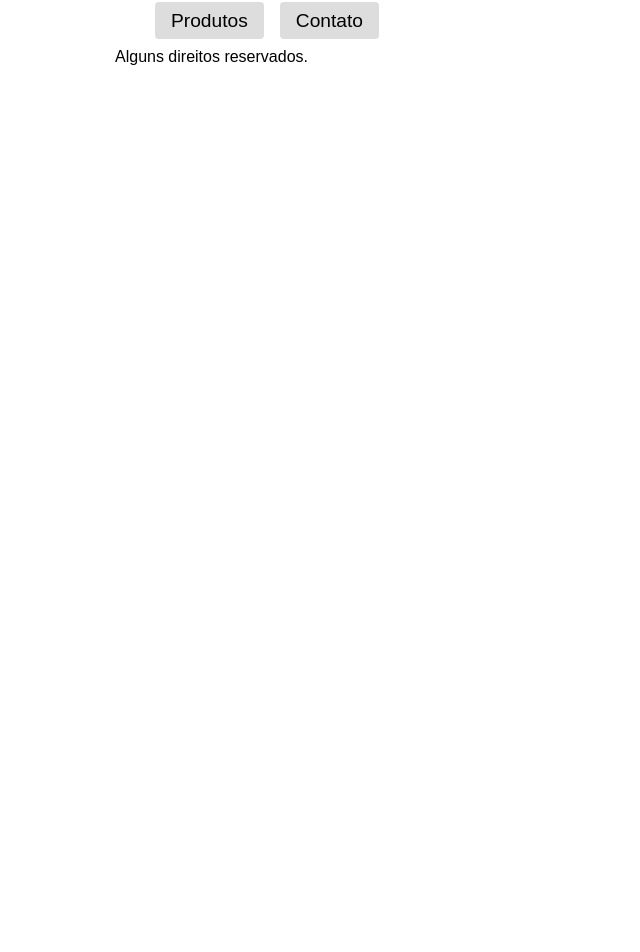
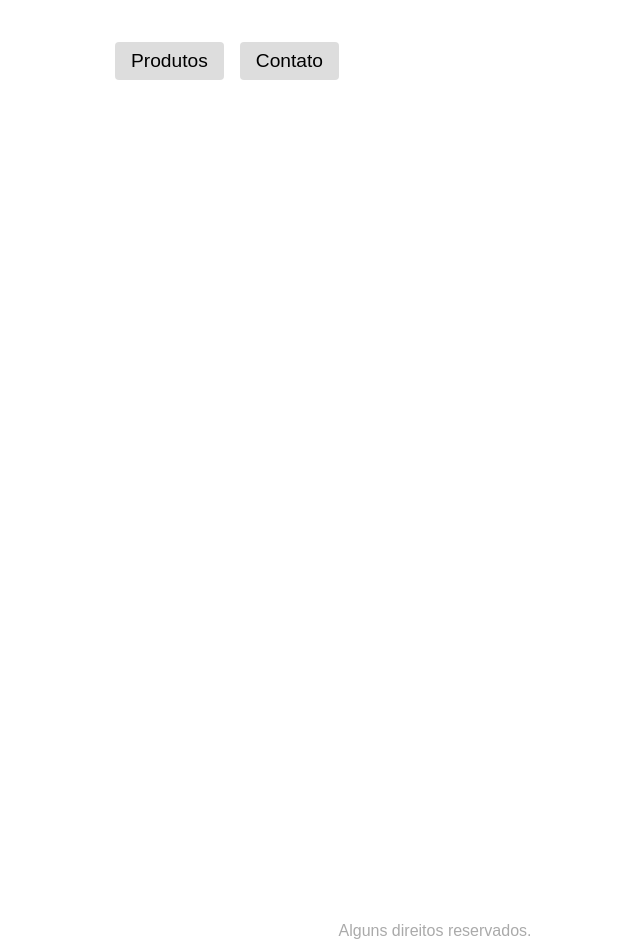
Before and after one commit to jeanfwl/react-origamid, a React (Create React App) app in the folder react-curso/appreact/: page /sobre in a window 1280 px wide. Shown: the part 6-958 px from the top of the page, without its empty margins (205-845 px from the left). Before the commit the page ends 800 px from the top, so only its background shows below. Built offline with nearby package versions, Linux system fonts and the light colour scheme.

Commit message:
Finalizado desafio router. Melhorado html, css feito anteriormente

```diff
--- a/react-curso/appreact/src/router/desafio/App.css
+++ b/react-curso/appreact/src/router/desafio/App.css
@@ -1,15 +1,28 @@
 body {
   font-family: Arial, Helvetica, sans-serif;
+  margin: 2rem;
 }
 
 .App {
   max-width: 40rem;
   margin: 0 auto;
+  display: flex;
+  flex-direction: column;
+  min-height: calc(100vh + 10rem);
+}
+
+.content {
+  flex: 1;
 }
 
 img {
   max-width: 100%;
   border-radius: 1rem;
+}
+
+a {
+  text-decoration: none;
+  color: #000;
 }
 
 .animeLeft {
@@ -24,3 +37,18 @@ img {
     opacity: initial;
   }
 }
+
+.loading {
+  width: 20px;
+  height: 20px;
+  border-radius: 50%;
+  border: 10px solid #ccc;
+  border-right-color: transparent;
+  animation: loading 1s infinite;
+}
+
+@keyframes loading {
+  to {
+    transform: rotate(360deg);
+  }
+}
--- a/react-curso/appreact/src/router/desafio/Components/Contato.js
+++ b/react-curso/appreact/src/router/desafio/Components/Contato.js
@@ -5,18 +5,18 @@ import styles from './Contato.module.css';
 
 const Contato = () => {
   return (
-    <div className={`${styles.contato} animeLeft`}>
+    <section className={`${styles.contato} animeLeft`}>
       <Head title="Contato" />
       <img src={imgContato} alt="Prédio" />
       <div>
-        <h1>Contato</h1>
+        <h1 className={styles.titulo}>Contato</h1>
         <ul className={styles.dados}>
           <li>jeanttalar@gmail.com</li>
           <li>(42) 9 9999-9999</li>
           <li>Mallet - PR</li>
         </ul>
       </div>
-    </div>
+    </section>
   );
 };
 
--- a/react-curso/appreact/src/router/desafio/Components/Contato.module.css
+++ b/react-curso/appreact/src/router/desafio/Components/Contato.module.css
@@ -7,6 +7,10 @@
 .dados {
   list-style: none;
   padding: 0;
+}
+
+.titulo {
+  font-family: Georgia, 'Times New Roman', Times, serif;
 }
 
 .dados li {
--- a/react-curso/appreact/src/router/desafio/Components/Footer.js
+++ b/react-curso/appreact/src/router/desafio/Components/Footer.js
@@ -1,7 +1,12 @@
 import React from 'react';
+import styles from './Footer.module.css';
 
 const Footer = () => {
-  return <p>Alguns direitos reservados.</p>;
+  return (
+    <footer className={styles.footer}>
+      <p>Alguns direitos reservados.</p>
+    </footer>
+  );
 };
 
 export default Footer;
--- a/react-curso/appreact/src/router/desafio/Components/Footer.module.css
+++ b/react-curso/appreact/src/router/desafio/Components/Footer.module.css
@@ -0,0 +1,7 @@
+.footer {
+  height: 10rem;
+  text-align: center;
+  padding-top: 5rem;
+  color: #aaa;
+  box-sizing: border-box;
+}
--- a/react-curso/appreact/src/router/desafio/Components/Header.module.css
+++ b/react-curso/appreact/src/router/desafio/Components/Header.module.css
@@ -1,10 +1,15 @@
 .header ul {
   display: flex;
   list-style: none;
+  padding: 0;
+}
+
+.header ul li {
+  margin-right: 1rem;
 }
 
 .link {
-  margin-right: 1rem;
+  display: block;
   text-decoration: none;
   color: #000;
   font-size: 1.2rem;
--- a/react-curso/appreact/src/router/desafio/Components/Produto.js
+++ b/react-curso/appreact/src/router/desafio/Components/Produto.js
@@ -42,12 +42,7 @@ const Produto = () => {
       </div>
       <div>
         <h2>{produto.nome}</h2>
-        <span className={styles.preco}>
-          {Number(produto.preco).toLocaleString('pt-BR', {
-            style: 'currency',
-            currency: 'BRL',
-          })}
-        </span>
+        <span className={styles.preco}>R$ {produto.preco}</span>
         <p className={styles.descricao}>{produto.descricao}</p>
       </div>
     </div>
--- a/react-curso/appreact/src/router/desafio/Components/Produto.module.css
+++ b/react-curso/appreact/src/router/desafio/Components/Produto.module.css
@@ -11,6 +11,7 @@
 .preco {
   padding: .5rem;
   border-radius: 4px;
+  font-size: 1.2rem;
   background-color: greenyellow;
   color: green;
 }
--- a/react-curso/appreact/src/router/desafio/Components/Produtos.js
+++ b/react-curso/appreact/src/router/desafio/Components/Produtos.js
@@ -31,15 +31,15 @@ const Produtos = () => {
   if (erro) return <p>{erro}</p>;
   if (produtos === null) return null;
   return (
-    <div className={`${styles.produtos} animeLeft`}>
+    <section className={`${styles.produtos} animeLeft`}>
       <Head title="Produtos" />
       {produtos.map(({ id, fotos, nome }) => (
-        <Link key={id} to={`produto/${id}`} className={styles.produto}>
+        <Link key={id} to={`produto/${id}`}>
           <img src={fotos[0].src} alt={fotos[0].titulo} />
-          <h3>{nome}</h3>
+          <h3 className={styles.titulo}>{nome}</h3>
         </Link>
       ))}
-    </div>
+    </section>
   );
 };
 
--- a/react-curso/appreact/src/router/desafio/Components/Produtos.module.css
+++ b/react-curso/appreact/src/router/desafio/Components/Produtos.module.css
@@ -4,8 +4,7 @@
   gap: 2rem;
 }
 
-.produto {
-  text-decoration: none;
-  color: #000;
+.titulo {
+  margin: .5rem 0;
   font-family: Georgia, 'Times New Roman', Times, serif;
 }
```
Also changed, not shown: react-curso/appreact/src/router/desafio/img/contato.jpg.
